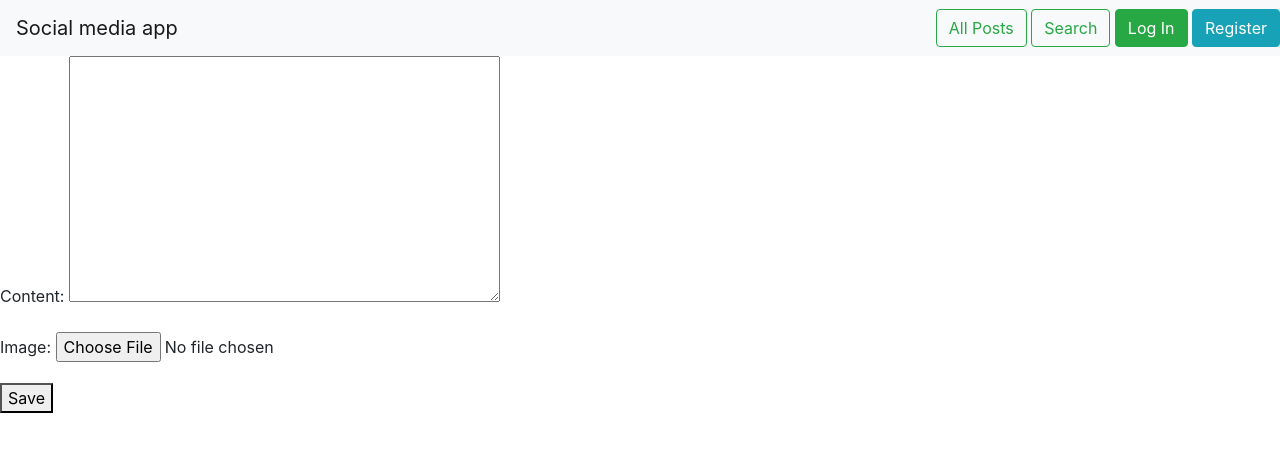
After one commit to marcelkaminski/Social-media-app, a Django app: template APP/templates/APP/edit.html in a window 1280 px wide. The commit adds this page. Shown: the top 452 px of the page. Run offline with Django 3.2, Linux system fonts and the light colour scheme; the template is opened without the code that fills it: values that come from a table or form of the project are taken from there, others are empty; some libraries are stand-ins or nearby versions.

Commit message:
Add edit post

```diff
--- a/APP/forms.py
+++ b/APP/forms.py
@@ -13,3 +13,21 @@ class CommentForm(forms.ModelForm):
     class Meta:
         model = Comment
         fields = ['content']
+
+
+class UpdatePostForm(forms.ModelForm):
+
+    class Meta:
+        model = Post
+        fields = ['content', 'image']
+
+    def save(self, commit=True):
+        post = self.instance
+        post.content = self.cleaned_data['content']
+
+        if self.cleaned_data['image']:
+            post.image = self.cleaned_data['image']
+
+        if commit:
+            post.save()
+        return post
--- a/APP/models.py
+++ b/APP/models.py
@@ -29,12 +29,16 @@ class Post(models.Model):
             "image": url
         }
 
+
+
 class Comment(models.Model):
     id = models.AutoField(primary_key=True)
     timestamp = models.DateTimeField(auto_now_add=True)
-    author = models.ForeignKey("User", on_delete=models.CASCADE, related_name="comments")
+    author = models.ForeignKey("User", on_delete=models.CASCADE, related_name="user_comments")
     content = models.TextField(blank=True, null=True)
 
+    def __str__(self):
+        return f"{self.author.username} {self.content}"
 
 class Profile(models.Model):
     id = models.AutoField(primary_key=True)
--- a/APP/static/styles.css
+++ b/APP/static/styles.css
@@ -1,3 +1,7 @@
 .not-visible {
     display: none;
 }
+
+#profile-container{
+    border-style: solid;
+}
--- /dev/null
+++ b/APP/templates/APP/edit.html
@@ -0,0 +1,14 @@
+{% extends "APP/layout.html" %}
+{% block script %}
+{% load static %}
+<link href="{% static 'styles.css' %}" rel="stylesheet">
+{% endblock %}
+{% block body %}
+    <div>
+        <form method='POST' enctype="multipart/form-data"> {% csrf_token %}
+        {{form.as_p}}
+        <button type = 'submit'>Save</button>
+        </form>
+    </div>
+
+{% endblock %}
--- a/APP/templates/APP/index.html
+++ b/APP/templates/APP/index.html
@@ -8,6 +8,7 @@
     <script src="https://unpkg.com/react-dom@16/umd/react-dom.development.js" crossorigin></script>
     <script src="https://unpkg.com/babel-standalone@6/babel.min.js"></script>
     <script src="{% static 'index.js' %}" type="text/babel"></script>
+    <link href="{% static 'styles.css' %}" rel="stylesheet">
 {% endblock %}
 
 {% block body %}
--- a/APP/templates/APP/profile.html
+++ b/APP/templates/APP/profile.html
@@ -7,7 +7,7 @@
 {% block title %}News Feed{% endblock %}
 
 {% block body %}
-    <div class="container-sm border">
+    <div id="profile-container">
         {{user_data.username}}<br/>
         Followers: {{followers}}<br/>
         Following: {{following}}<br/>
@@ -31,6 +31,9 @@
             <div class="card w-75">
                 <div class="card-header">
                 {{post.author}} | {{post.timestamp}} | {{post.id}}
+                {% if user == post.author %}
+                    <a class="btn btn-danger" href="{% url 'edit' pk=post.id %}">Edit</a>
+                {% endif %}
                 </div>
                 <div class="card-body">
                     <p class="card-text">{{post.content}}</p>
--- a/APP/urls.py
+++ b/APP/urls.py
@@ -24,5 +24,6 @@ urlpatterns = [
     path("like/<int:pk>", views.like, name="like"),
     path("comment/<int:pk>", views.comment, name="comment"),
     path("follow/<str:following_user>/<str:followed_user>", views.follow, name="follow"),
-    path("feed", views.feed, name="feed")
+    path("feed", views.feed, name="feed"),
+    path("edit/<int:pk>", views.edit, name="edit")
     ]+ static(settings.MEDIA_URL, document_root=settings.MEDIA_ROOT) + static(settings.STATIC_URL, document_root=settings.STATIC_ROOT)
```
Also changed, not shown: APP/views.py (+21 -5 lines), APP/migrations/0010_auto_20210521_1313.py (added).
